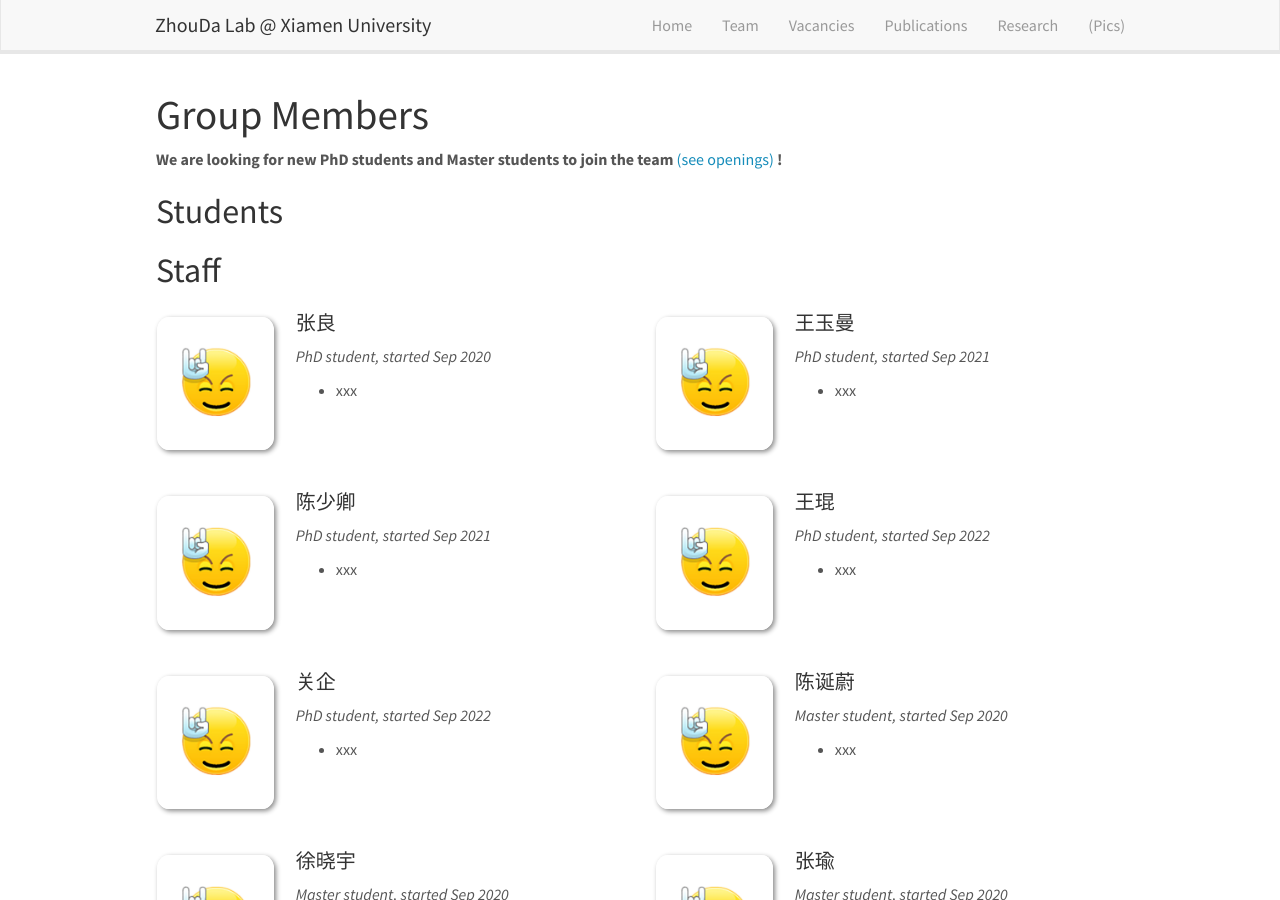
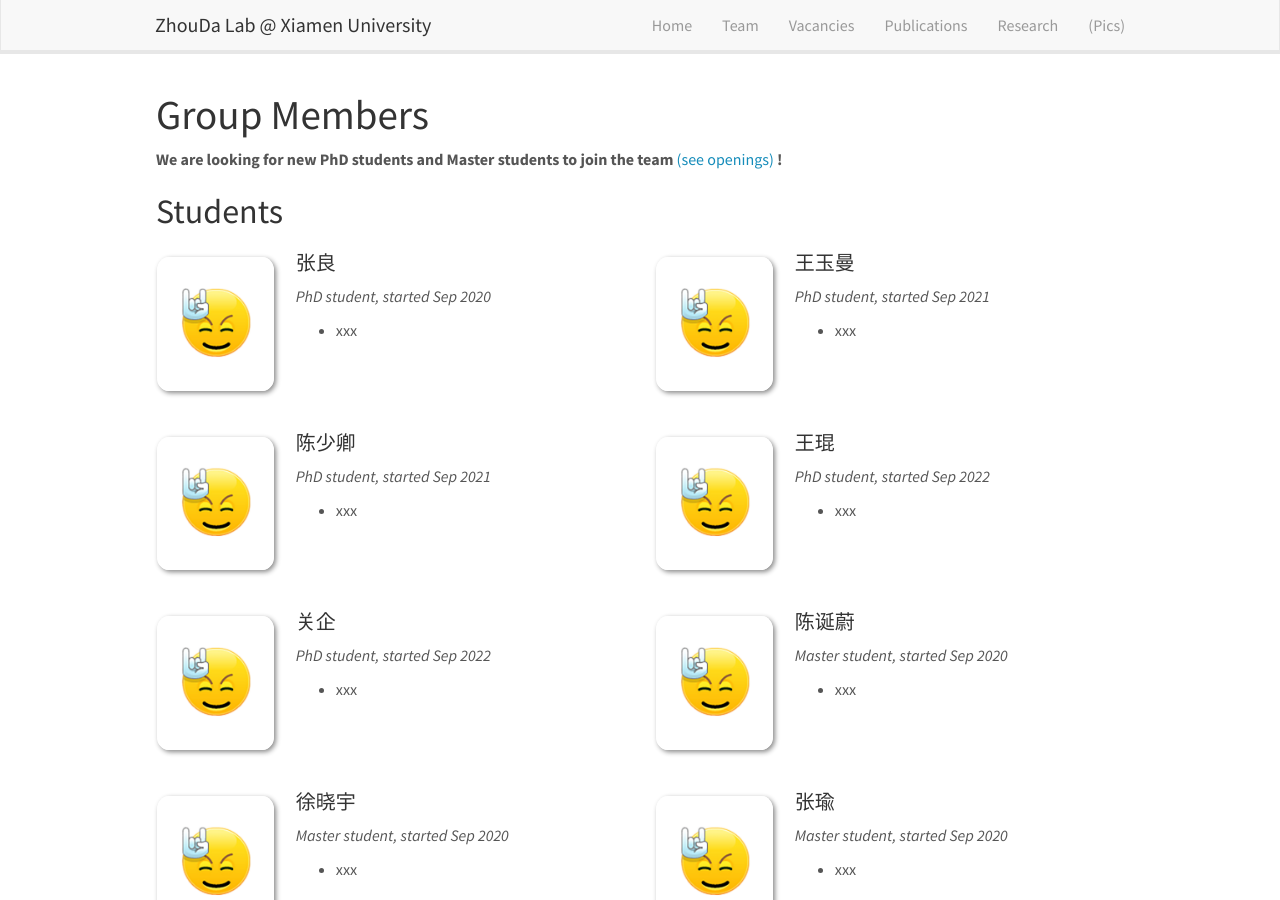
Before and after one commit to ZhouDaLab/zhoudalab.github.io, a Jekyll site: the page built from _pages/team.md, in a window 1280 px wide and 900 px high. Built offline with Jekyll 4.4.1, drawn with Linux system fonts in a browser that asks for light colours; nearby versions of some CDN libraries.

Commit message:
fix team.md typo

```diff
--- a/_pages/team.md
+++ b/_pages/team.md
@@ -12,7 +12,7 @@ permalink: /team/
 
 
 ## Students
-## Staff
+
 {% assign number_printed = 0 %}
 {% for member in site.data.students %}
 
```
